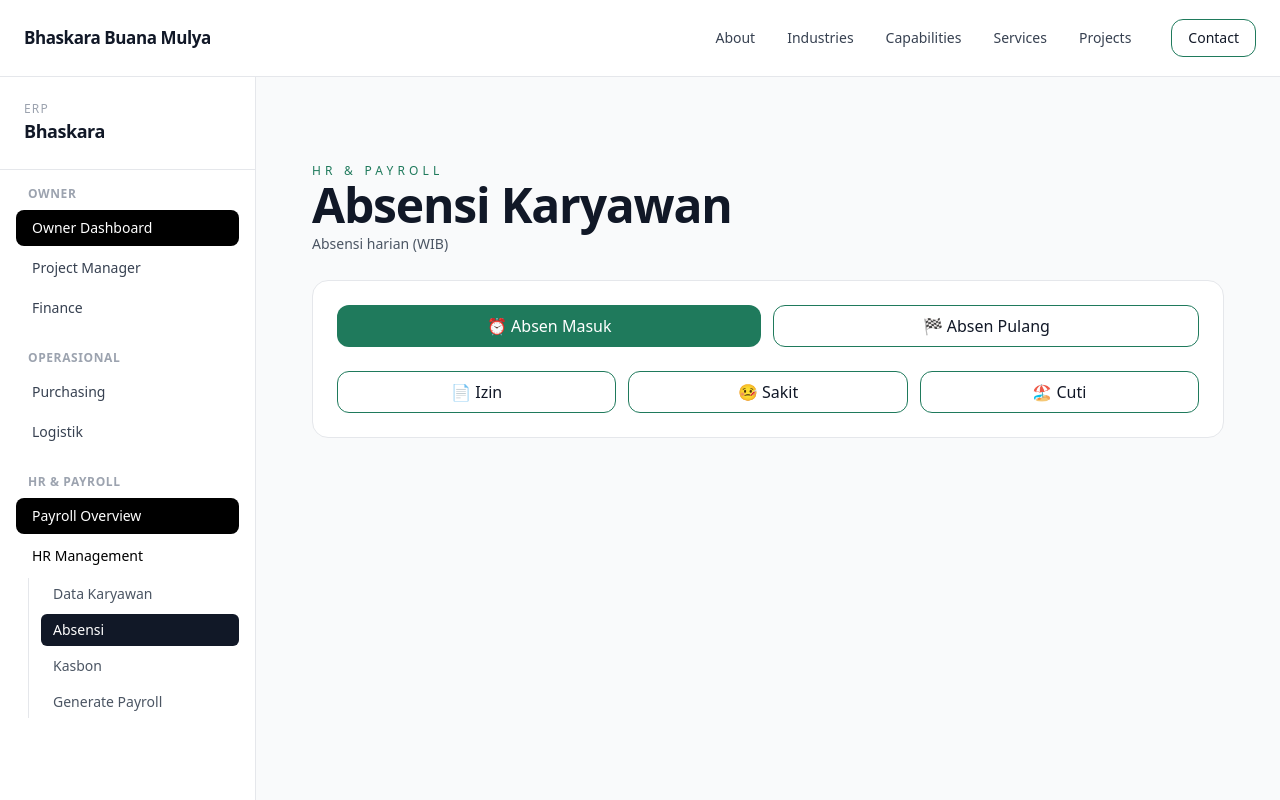
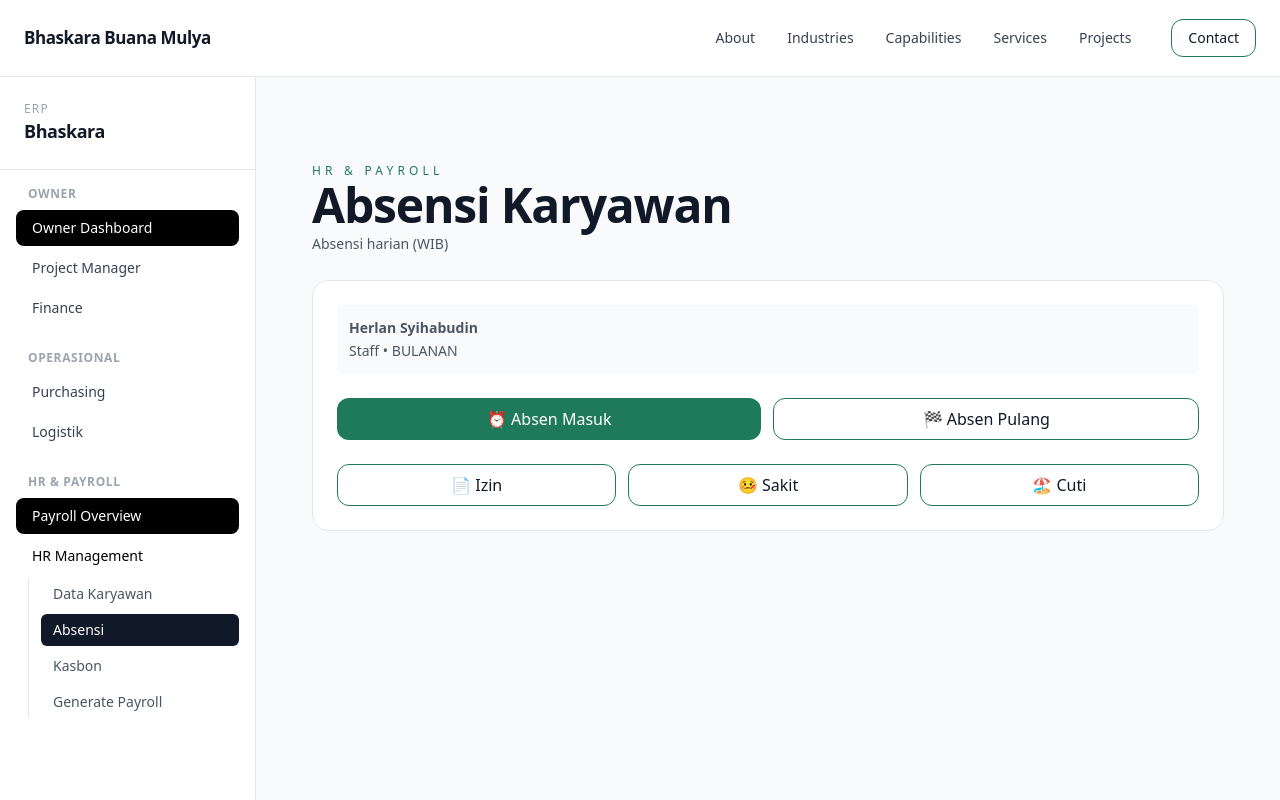
Before and after one commit to herlan-syihabudin/Bhaskara, a Next.js app: page /dashboard/payroll/absensi in a window 1280 px wide. Shown: the top 800 px of the page. Built offline with nearby package versions, Linux system fonts and the light colour scheme.

Commit message:
Update page.tsx

```diff
--- a/app/dashboard/payroll/absensi/page.tsx
+++ b/app/dashboard/payroll/absensi/page.tsx
@@ -1,6 +1,6 @@
 "use client";
 
-import { useState } from "react";
+import { useState, useEffect } from "react";
 
 type Mode = "MASUK" | "KELUAR" | "IZIN" | "SAKIT" | "CUTI";
 
@@ -8,6 +8,14 @@ export default function AbsensiPage() {
   const [loading, setLoading] = useState(false);
   const [message, setMessage] = useState("");
   const [error, setError] = useState("");
+
+  // 🔒 DATA USER LOGIN (NANTI GANTI SESSION / AUTH)
+  const karyawan = {
+    karyawan_id: "KRY-001",
+    nama: "Herlan Syihabudin",
+    role: "Staff",
+    tipe: "BULANAN",
+  };
 
   async function absen(mode: Mode) {
     setLoading(true);
@@ -20,7 +28,8 @@ export default function AbsensiPage() {
         headers: { "Content-Type": "application/json" },
         body: JSON.stringify({
           mode,
-          project_id: "PRJ-001", // opsional
+          project_id: "PRJ-001",
+          ...karyawan, // 🔥 IDENTITAS WAJIB
         }),
       });
 
@@ -30,7 +39,7 @@ export default function AbsensiPage() {
         setError(data.error || "Terjadi kesalahan");
       } else {
         if (mode === "MASUK") {
-          setMessage(`✅ Absen masuk jam ${data.jam}`);
+          setMessage(`✅ Absen masuk: ${data.jam_masuk}`);
         } else if (mode === "KELUAR") {
           setMessage("✅ Absen pulang berhasil");
         } else {
@@ -53,6 +62,12 @@ export default function AbsensiPage() {
       </div>
 
       <div className="card p-6 space-y-6">
+        {/* INFO KARYAWAN */}
+        <div className="text-sm bg-gray-50 p-3 rounded">
+          <p><b>{karyawan.nama}</b></p>
+          <p>{karyawan.role} • {karyawan.tipe}</p>
+        </div>
+
         <div className="flex gap-3">
           <button
             onClick={() => absen("MASUK")}
```
